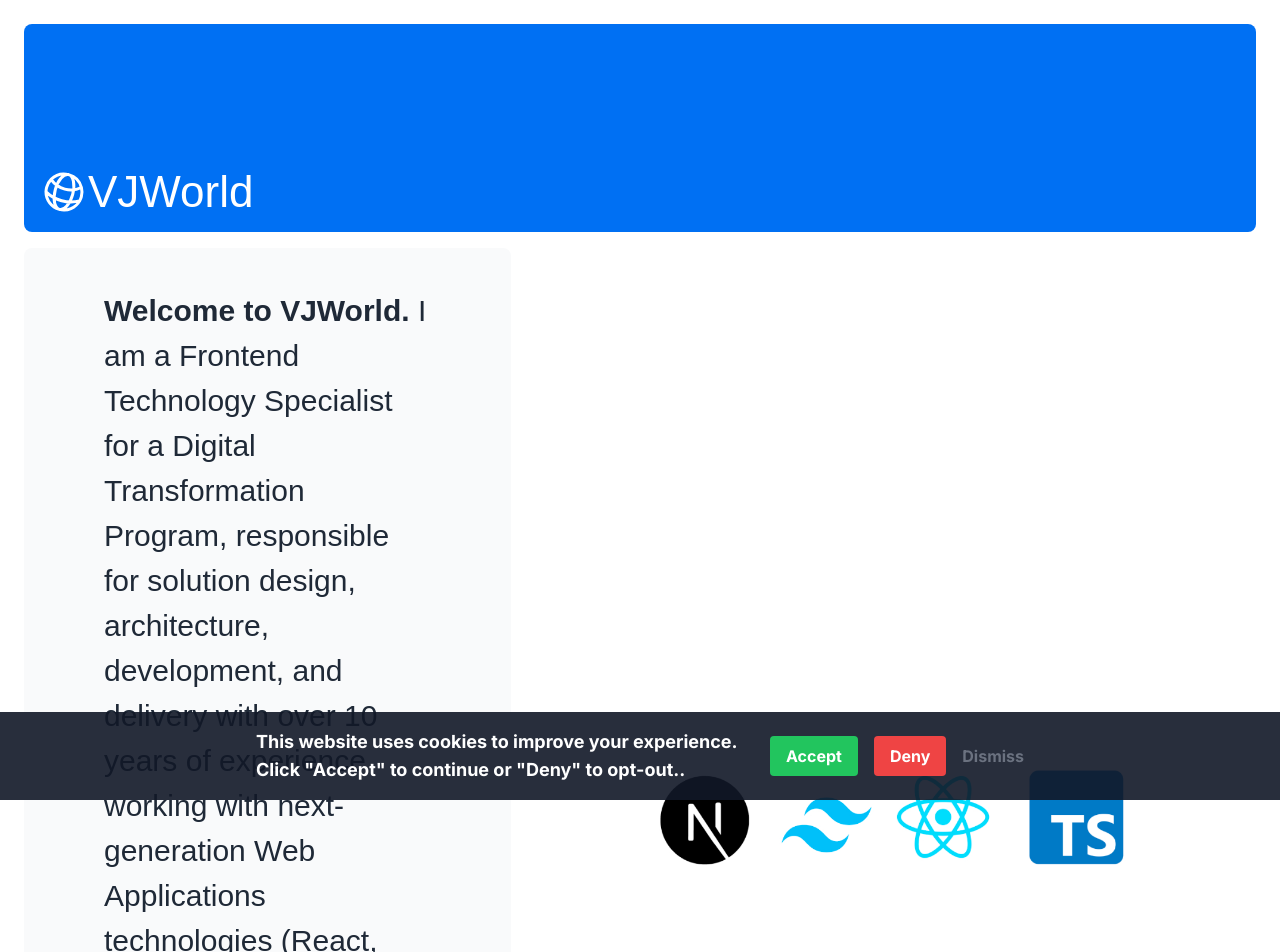
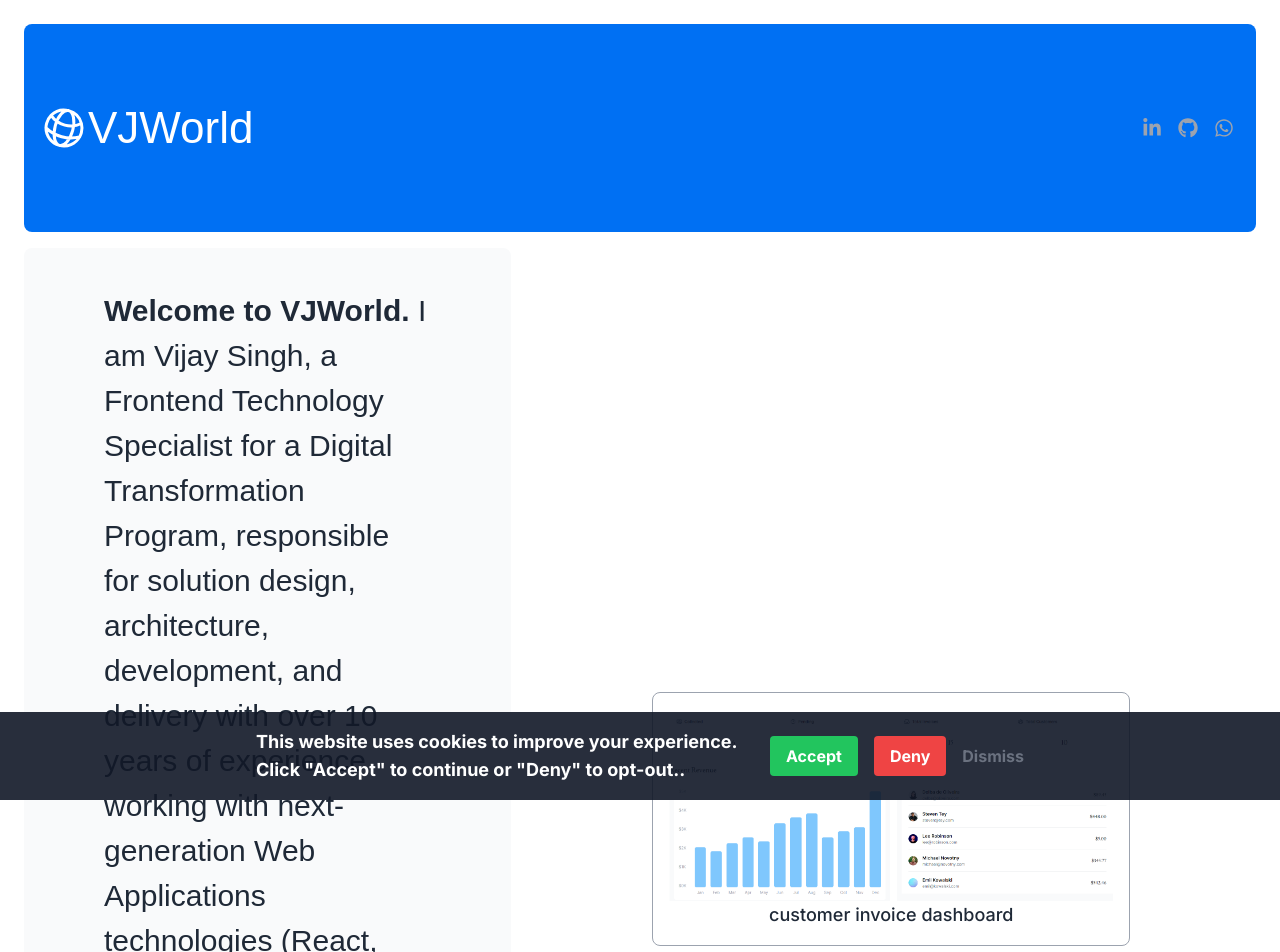
Before and after one commit to vijay-kumar-singh/nextjs-dashboard, a Next.js app: page / in a window 1280 px wide. Shown: the top 952 px of the page. Built offline with nearby package versions, Linux system fonts and the light colour scheme; a web font is replaced by a local one.

Commit message:
social media link

```diff
--- a/app/dashboard/(overview)/page.tsx
+++ b/app/dashboard/(overview)/page.tsx
@@ -8,7 +8,7 @@ export default async function Page() {
   return (
     <main>
       <h1 className={`${lusitana.className} mb-4 text-xl md:text-2xl`}>
-        Dashboard
+        Dashboard application about customer invoices and revenue details, crafted using cutting-edge technologies including React, Next.js, Postgres, and enhanced with a polished user interface using Tailwind CSS.
       </h1>
       <div className="grid gap-6 sm:grid-cols-2 lg:grid-cols-4">
       <Suspense fallback={<CardsSkeleton />}>
--- a/app/page.tsx
+++ b/app/page.tsx
@@ -1,24 +1,28 @@
 import AcmeLogo from '@/app/ui/acme-logo';
+import Card from '@/app/ui/card';
+import SocialMediaLink from '@/app/ui/social-media-link';
+import Header from '@/app/ui/header';
 import { ArrowRightIcon } from '@heroicons/react/24/outline';
 import Link from 'next/link';
 import styles from '@/app/ui/home.module.css';
 import { lusitana } from '@/app/ui/fonts';
+
 import Image from 'next/image';
 
 export default function Page() {
   return (
     <main className="flex min-h-screen flex-col p-6">
-      <div className="flex h-20 shrink-0 items-end rounded-lg bg-blue-500 p-4 md:h-52">
-        <AcmeLogo />
-      </div>
+    <Header/>
       <div className="mt-4 flex grow flex-col gap-4 md:flex-row">
         <div className="flex flex-col justify-center gap-6 rounded-lg bg-gray-50 px-6 py-10 md:w-2/5 md:px-20">
           <p
             className={`${lusitana.className} text-xl text-gray-800 md:text-3xl md:leading-normal`}
           >
-            <strong>Welcome to VJWorld.</strong> I am a Frontend Technology Specialist for a Digital Transformation
-            Program, responsible for solution design, architecture, development,
-            and delivery with over 10 years of experience working with next-generation Web Applications technologies (React, Next.js) for
+            <strong>Welcome to VJWorld.</strong> I am Vijay Singh, a Frontend
+            Technology Specialist for a Digital Transformation Program,
+            responsible for solution design, architecture, development, and
+            delivery with over 10 years of experience working with
+            next-generation Web Applications technologies (React, Next.js) for
             large enterprise clients in various industries including Insurance,
             Travel (Aviation), Finance, and E-commerce.
           </p>
@@ -30,20 +34,7 @@ export default function Page() {
           </Link>
         </div>
         <div className="flex items-center justify-center p-6 md:w-3/5 md:px-28 md:py-12">
-          <Image
-            src="/hero-desktop.png"
-            width={1000}
-            height={760}
-            className="hidden md:block"
-            alt="Screenshots of the dashboard project showing desktop version"
-          />
-          <Image
-            src="/hero-mobile.png"
-            width={560}
-            height={620}
-            className="block md:hidden"
-            alt="Screenshot of the dashboard project showing mobile version"
-          />
+          <Card />
         </div>
       </div>
     </main>
--- /dev/null
+++ b/app/ui/card.tsx
@@ -0,0 +1,17 @@
+import React from 'react';
+import Link from 'next/link';
+export default function Card() {
+  return (
+    <Link
+      className="flex flex-col items-center justify-between py-4 px-4 border border-gray-400 rounded-lg"
+      href="/dashboard"
+    >
+      <img
+        className="h-48 w-full object-cover"
+        src={'/invoice_dashboard.png'}
+        alt=""
+      />
+      <div className="text-center font-medium text-lg text-gray-800">customer invoice dashboard</div>
+    </Link>
+  );
+};
--- /dev/null
+++ b/app/ui/header.tsx
@@ -0,0 +1,13 @@
+import React from 'react';
+import AcmeLogo from '@/app/ui/acme-logo';
+import SocialMediaLink from '@/app/ui/social-media-link';
+export default function Header() {
+  return (
+    <>
+      <div className="flex h-20 items-center justify-between rounded-lg bg-blue-500 p-4 md:h-52">
+        <AcmeLogo />
+        <SocialMediaLink />
+      </div>
+    </>
+  );
+}
--- /dev/null
+++ b/app/ui/social-media-link.tsx
@@ -0,0 +1,59 @@
+import React from 'react';
+import Link from 'next/link';
+export default function SocialMediaLink() {
+  return (
+    <div className="flex justify-center space-x-1 text-gray-700">
+      <a
+        href="https://www.linkedin.com/in/vijay-kumar-singh/"
+        target="_blank"
+        rel="noopener noreferrer"
+        className="rounded-full border-2 border-transparent p-1 text-gray-400 transition duration-150 ease-in-out hover:text-white focus:bg-red-700 focus:text-white focus:outline-none"
+      >
+        <svg
+          xmlns="http://www.w3.org/2000/svg"
+          viewBox="0 0 448 512"
+          className="h-5 w-5"
+        >
+          <path
+            fill="currentColor"
+            d="M100.28 448H7.4V148.9h92.88zM53.79 108.1C24.09 108.1 0 83.5 0 53.8a53.79 53.79 0 0 1 107.58 0c0 29.7-24.1 54.3-53.79 54.3zM447.9 448h-92.68V302.4c0-34.7-.7-79.2-48.29-79.2-48.29 0-55.69 37.7-55.69 76.7V448h-92.78V148.9h89.08v40.8h1.3c12.4-23.5 42.69-48.3 87.88-48.3 94 0 111.28 61.9 111.28 142.3V448z"
+          />
+        </svg>
+      </a>
+      <a
+        href="https://github.com/vijay-kumar-singh"
+        target="_blank"
+        aria-label="Notifications"
+        className="mr-5 rounded-full border-2 border-transparent p-1 text-gray-400 transition duration-150 ease-in-out hover:text-white focus:bg-red-700 focus:text-white focus:outline-none"
+      >
+        <svg
+          xmlns="http://www.w3.org/2000/svg"
+          viewBox="0 0 496 512"
+          className="h-5 w-5"
+        >
+          <path
+            fill="currentColor"
+            d="M165.9 397.4c0 2-2.3 3.6-5.2 3.6-3.3.3-5.6-1.3-5.6-3.6 0-2 2.3-3.6 5.2-3.6 3-.3 5.6 1.3 5.6 3.6zm-31.1-4.5c-.7 2 1.3 4.3 4.3 4.9 2.6 1 5.6 0 6.2-2s-1.3-4.3-4.3-5.2c-2.6-.7-5.5.3-6.2 2.3zm44.2-1.7c-2.9.7-4.9 2.6-4.6 4.9.3 2 2.9 3.3 5.9 2.6 2.9-.7 4.9-2.6 4.6-4.6-.3-1.9-3-3.2-5.9-2.9zM244.8 8C106.1 8 0 113.3 0 252c0 110.9 69.8 205.8 169.5 239.2 12.8 2.3 17.3-5.6 17.3-12.1 0-6.2-.3-40.4-.3-61.4 0 0-70 15-84.7-29.8 0 0-11.4-29.1-27.8-36.6 0 0-22.9-15.7 1.6-15.4 0 0 24.9 2 38.6 25.8 21.9 38.6 58.6 27.5 72.9 20.9 2.3-16 8.8-27.1 16-33.7-55.9-6.2-112.3-14.3-112.3-110.5 0-27.5 7.6-41.3 23.6-58.9-2.6-6.5-11.1-33.3 2.6-67.9 20.9-6.5 69 27 69 27 20-5.6 41.5-8.5 62.8-8.5s42.8 2.9 62.8 8.5c0 0 48.1-33.6 69-27 13.7 34.7 5.2 61.4 2.6 67.9 16 17.7 25.8 31.5 25.8 58.9 0 96.5-58.9 104.2-114.8 110.5 9.2 7.9 17 22.9 17 46.4 0 33.7-.3 75.4-.3 83.6 0 6.5 4.6 14.4 17.3 12.1C428.2 457.8 496 362.9 496 252 496 113.3 383.5 8 244.8 8zM97.2 352.9c-1.3 1-1 3.3.7 5.2 1.6 1.6 3.9 2.3 5.2 1 1.3-1 1-3.3-.7-5.2-1.6-1.6-3.9-2.3-5.2-1zm-10.8-8.1c-.7 1.3.3 2.9 2.3 3.9 1.6 1 3.6.7 4.3-.7.7-1.3-.3-2.9-2.3-3.9-2-.6-3.6-.3-4.3.7zm32.4 35.6c-1.6 1.3-1 4.3 1.3 6.2 2.3 2.3 5.2 2.6 6.5 1 1.3-1.3.7-4.3-1.3-6.2-2.2-2.3-5.2-2.6-6.5-1zm-11.4-14.7c-1.6 1-1.6 3.6 0 5.9 1.6 2.3 4.3 3.3 5.6 2.3 1.6-1.3 1.6-3.9 0-6.2-1.4-2.3-4-3.3-5.6-2z"
+          />
+        </svg>
+      </a>
+      <a
+        href="https://wa.me/919990607588?text=Thank%20you%20for%20your%20message!%20%0AI%20will%20get%20back%20to%20you%20within%2024%20hours.%20%0AKind%20regards,%0AVijay%20Singh"
+        target="_blank"
+        rel="noopener noreferrer"
+        className="mr-5 rounded-full border-2 border-transparent p-1 text-gray-400 transition duration-150 ease-in-out hover:text-white focus:bg-red-700 focus:text-white focus:outline-none"
+      >
+        <svg
+          xmlns="http://www.w3.org/2000/svg"
+          viewBox="0 0 448 512"
+          className="h-5 w-5"
+        >
+          <path
+            fill="currentColor"
+            d="M380.9 97.1C339 55.1 283.2 32 223.9 32c-122.4 0-222 99.6-222 222 0 39.1 10.2 77.3 29.6 111L0 480l117.7-30.9c32.4 17.7 68.9 27 106.1 27h.1c122.3 0 224.1-99.6 224.1-222 0-59.3-25.2-115-67.1-157zm-157 341.6c-33.2 0-65.7-8.9-94-25.7l-6.7-4-69.8 18.3L72 359.2l-4.4-7c-18.5-29.4-28.2-63.3-28.2-98.2 0-101.7 82.8-184.5 184.6-184.5 49.3 0 95.6 19.2 130.4 54.1 34.8 34.9 56.2 81.2 56.1 130.5 0 101.8-84.9 184.6-186.6 184.6zm101.2-138.2c-5.5-2.8-32.8-16.2-37.9-18-5.1-1.9-8.8-2.8-12.5 2.8-3.7 5.6-14.3 18-17.6 21.8-3.2 3.7-6.5 4.2-12 1.4-32.6-16.3-54-29.1-75.5-66-5.7-9.8 5.7-9.1 16.3-30.3 1.8-3.7.9-6.9-.5-9.7-1.4-2.8-12.5-30.1-17.1-41.2-4.5-10.8-9.1-9.3-12.5-9.5-3.2-.2-6.9-.2-10.6-.2-3.7 0-9.7 1.4-14.8 6.9-5.1 5.6-19.4 19-19.4 46.3 0 27.3 19.9 53.7 22.6 57.4 2.8 3.7 39.1 59.7 94.8 83.8 35.2 15.2 49 16.5 66.6 13.9 10.7-1.6 32.8-13.4 37.4-26.4 4.6-13 4.6-24.1 3.2-26.4-1.3-2.5-5-3.9-10.5-6.6z"
+          />
+        </svg>
+      </a>
+    </div>
+  );
+}
```
Also changed, not shown: public/invoice_dashboard.PNG (added).
